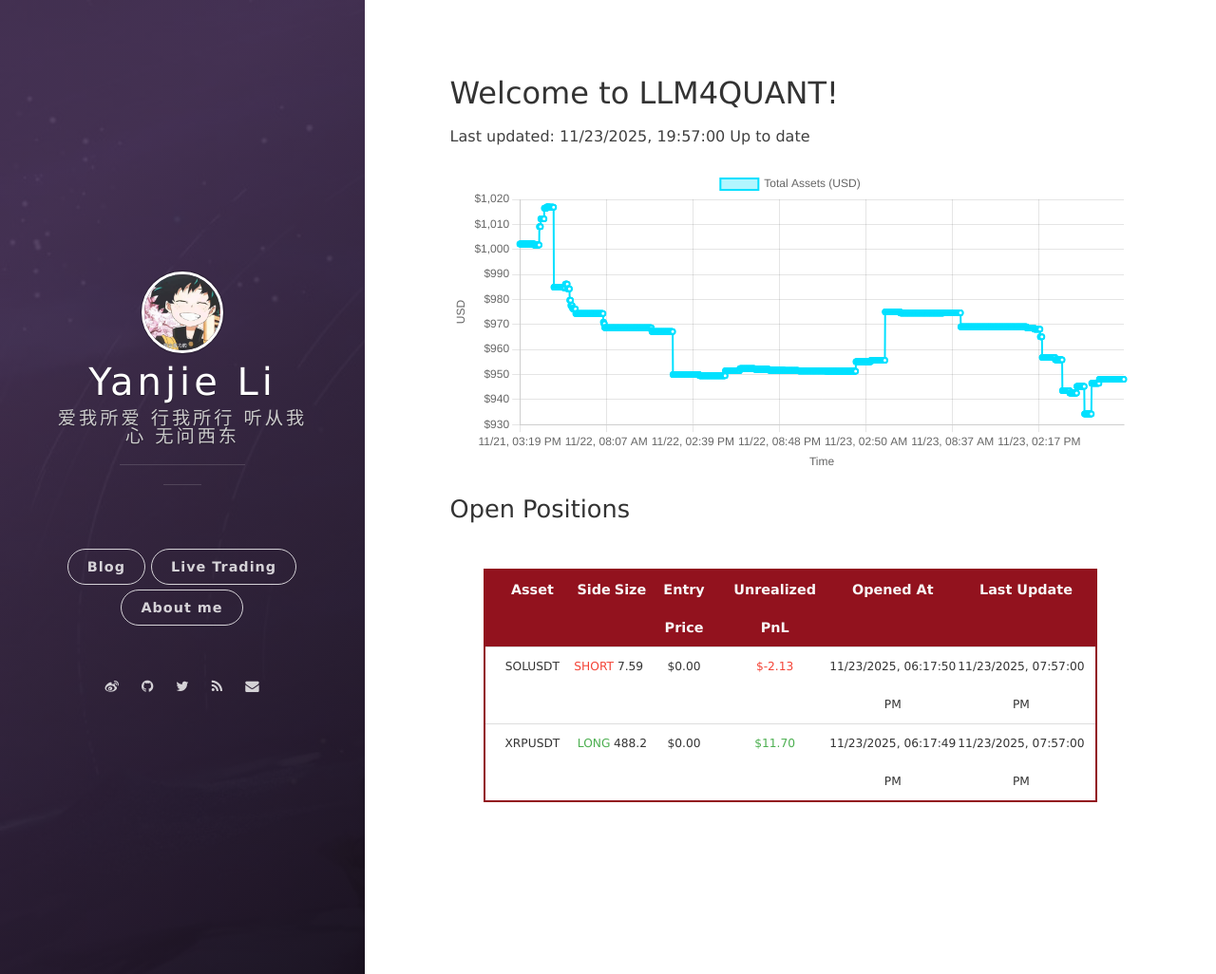
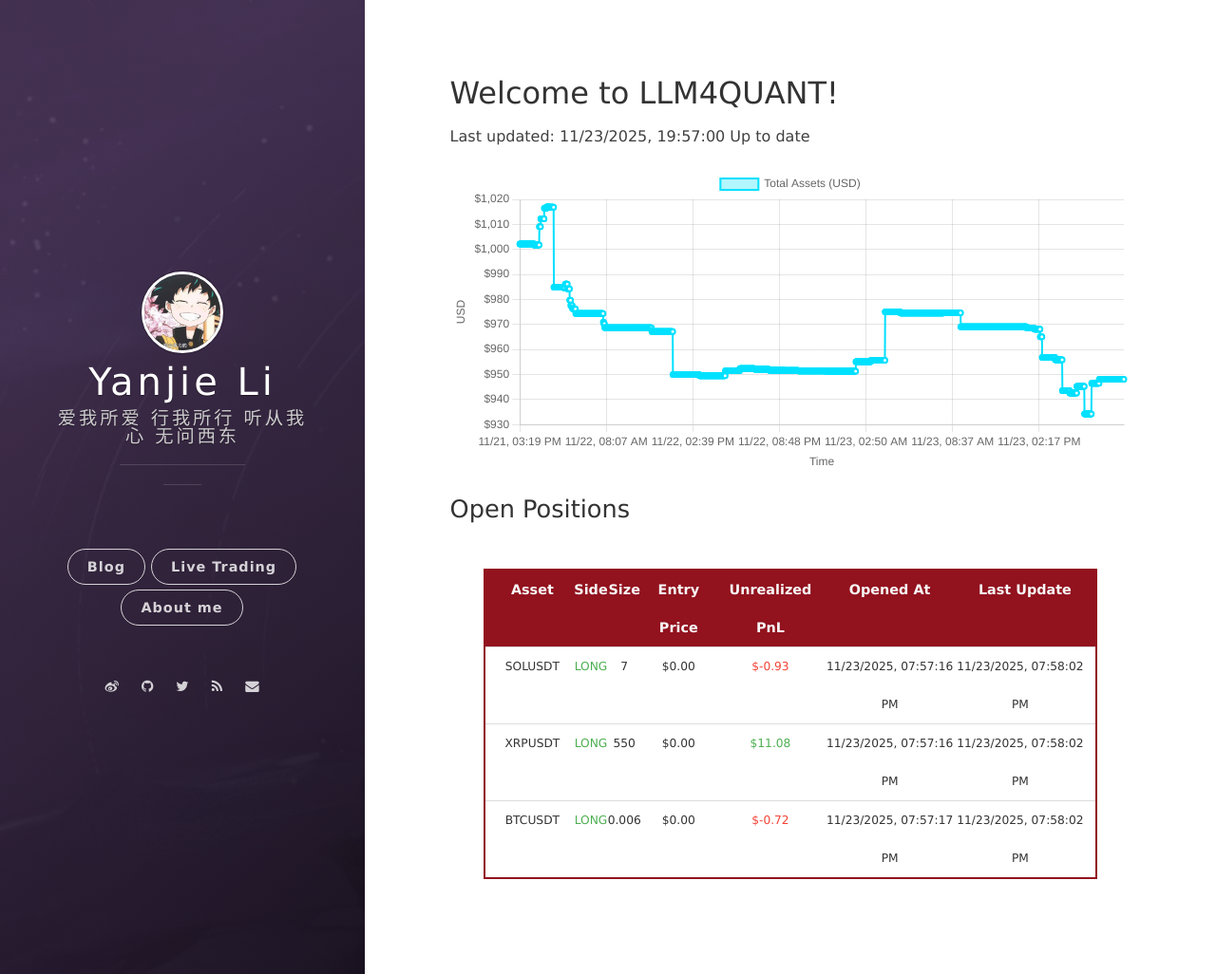
Before and after one commit to leeyegy/leeyegy.github.io, a Jekyll site: the page built from live-trading.html, in a window 1280 px wide and 1026 px high. Shown: the whole window at 95% size. Built offline with Jekyll 4.4.1, drawn with Linux system fonts in a browser that asks for light colours; nearby versions of some CDN libraries.

Commit message:
AccountMonitor: refresh positions 2025-11-24T03:58:02+08:00

```diff
--- a/assets/data/binance/positions.json
+++ b/assets/data/binance/positions.json
@@ -1,20 +1,29 @@
 [
   {
     "symbol": "SOLUSDT",
-    "side": "SHORT",
-    "size": 7.59,
+    "side": "LONG",
+    "size": 7.0,
     "entryPrice": 0.0,
-    "unrealizedPnl": -2.1252,
-    "openedAt": "2025-11-24T02:17:50+08:00",
-    "reportedAt": "2025-11-24T03:57:00+08:00"
+    "unrealizedPnl": -0.93460878,
+    "openedAt": "2025-11-24T03:57:16+08:00",
+    "reportedAt": "2025-11-24T03:58:02+08:00"
   },
   {
     "symbol": "XRPUSDT",
     "side": "LONG",
-    "size": 488.2,
+    "size": 550.0,
     "entryPrice": 0.0,
-    "unrealizedPnl": 11.69506045,
-    "openedAt": "2025-11-24T02:17:49+08:00",
-    "reportedAt": "2025-11-24T03:57:00+08:00"
+    "unrealizedPnl": 11.075031,
+    "openedAt": "2025-11-24T03:57:16+08:00",
+    "reportedAt": "2025-11-24T03:58:02+08:00"
+  },
+  {
+    "symbol": "BTCUSDT",
+    "side": "LONG",
+    "size": 0.006,
+    "entryPrice": 0.0,
+    "unrealizedPnl": -0.71745813,
+    "openedAt": "2025-11-24T03:57:17+08:00",
+    "reportedAt": "2025-11-24T03:58:02+08:00"
   }
 ]
```
